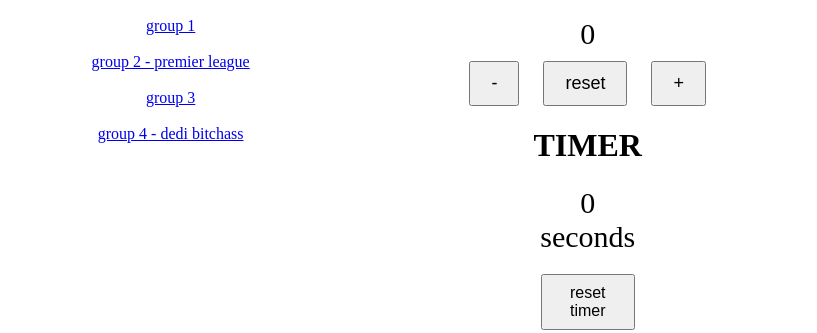
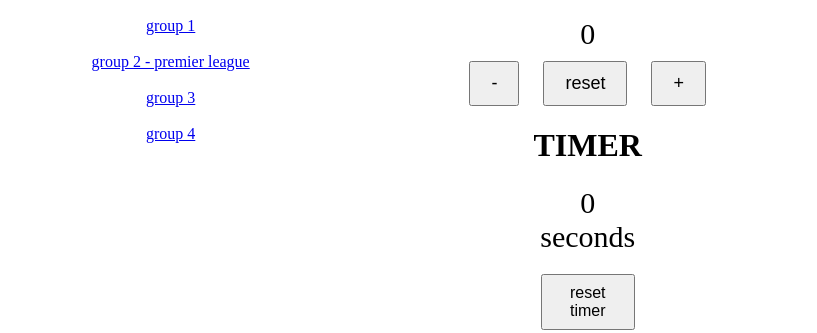
Before and after one commit to poopisock/oriflamme, a plain HTML site: page index.html in a window 1280 px wide. Shown: the part 71-404 px from the top of the page, 463-1280 px from the left. Drawn offline with Linux system fonts and the light colour scheme.

Commit message:
Update index.html

```diff
--- a/index.html
+++ b/index.html
@@ -143,13 +143,13 @@
             'https://www.roblox.com/catalog/80527814178122/emilia',
             'https://www.roblox.com/catalog/87347921533591/subaru',
             'https://www.roblox.com/catalog/87000537903506/subaru',
-            'https://www.roblox.com/catalog/83307822541180/rem',
-            'https://www.roblox.com/catalog/85907434419496/rem',
+            'https://www.roblox.com/catalog/18868659214/todo',
+            'https://www.roblox.com/catalog/18868663743/todo',
             'https://www.roblox.com/catalog/102532164823730/garou',
             'https://www.roblox.com/catalog/90262194585742/garou',
             'https://www.roblox.com/catalog/77817355732995/denji',
             'https://www.roblox.com/catalog/137076276176132/denji'
-        ])">group 4 - dedi bitchass</a>
+        ])">group 4 </a>
         <br>
         <br>
 
```
